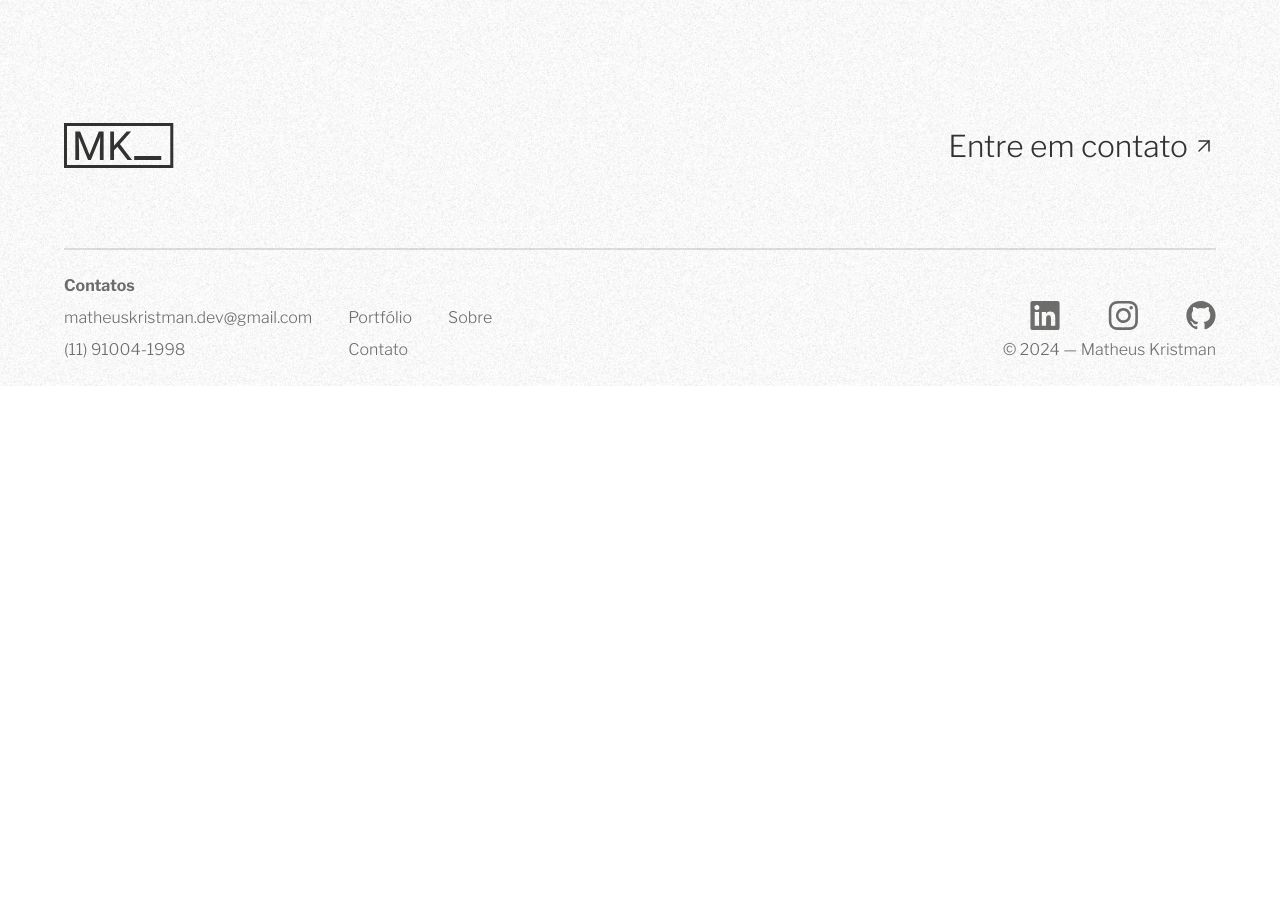
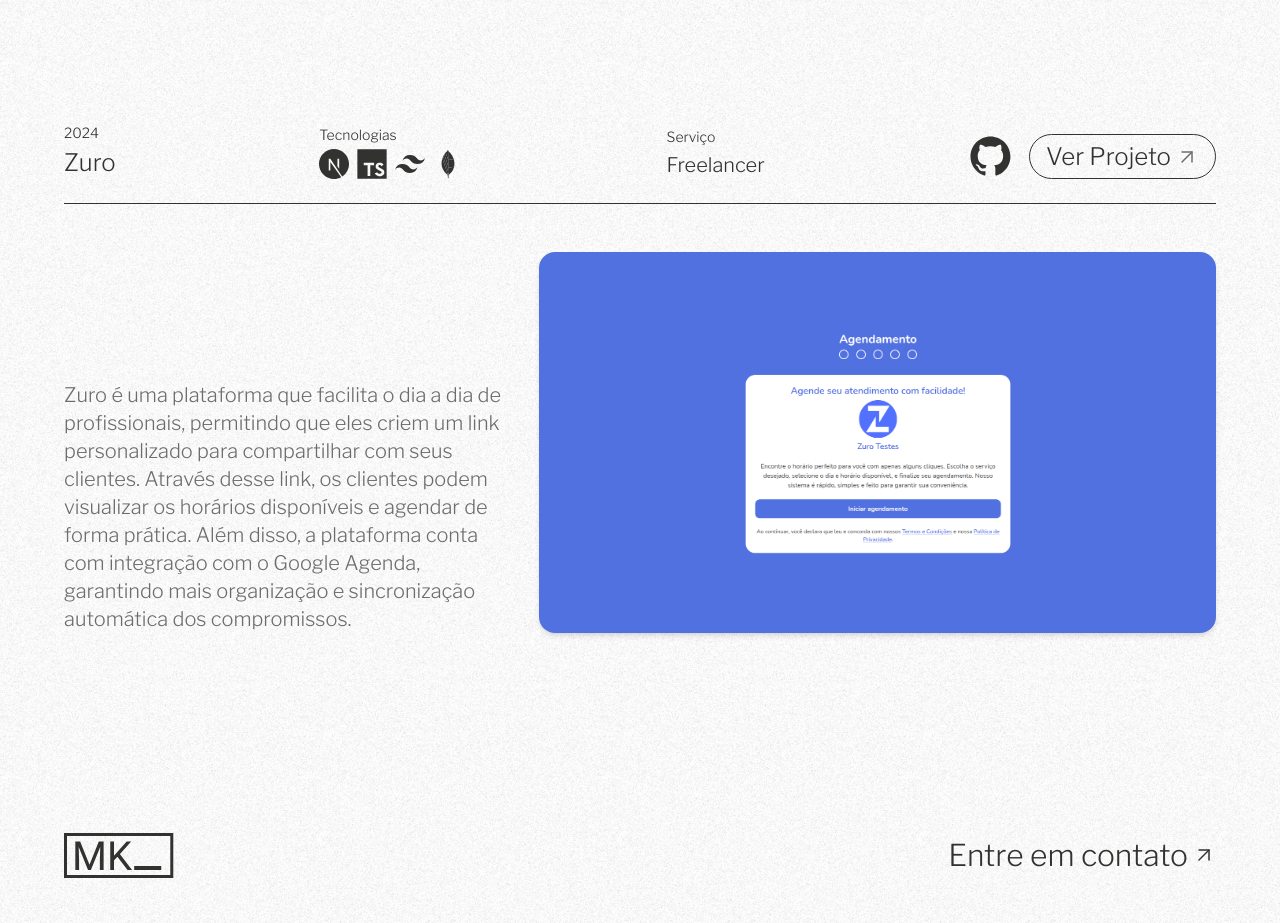
Before and after one commit to MatheusKristman/portfolio-remake, a Next.js app: page /portfolio in a window 1280 px wide. Shown: the part 3140-4063 px from the top of the page. Before the commit the page ends 3526 px from the top, so only its background shows below. Built offline with nearby package versions, Linux system fonts and the light colour scheme.

Commit message:
added zuro to portfolio

```diff
--- a/constants/projects.ts
+++ b/constants/projects.ts
@@ -138,4 +138,35 @@
     projectDesc:
       "Hanazaki Studio é uma agência especializada na criação de modelos 3D para a indústria da construção civil. Como parte de um esforço para aprimorar sua presença online, desenvolvi um novo site institucional que reflete a expertise e o profissionalismo do estúdio. O novo site oferece uma interface moderna e intuitiva, apresentando os serviços oferecidos pela agência, portfólio de projetos anteriores e informações detalhadas sobre a equipe. Com este projeto, busquei não apenas atualizar a imagem online do Hanazaki Studio, mas também destacar sua excelência na criação de modelos 3D para clientes na indústria da construção civil.",
   },
+  {
+    projectName: "Zuro",
+    techs: [
+      {
+        lightImageUrl: "/assets/icons/nextjs-light.svg",
+        darkImageUrl: "/assets/icons/nextjs-dark.svg",
+        content: "Next.js",
+      },
+      {
+        lightImageUrl: "/assets/icons/typescript-light.svg",
+        darkImageUrl: "/assets/icons/typescript-dark.svg",
+        content: "Typescript",
+      },
+      {
+        lightImageUrl: "/assets/icons/tailwindcss-light.svg",
+        darkImageUrl: "/assets/icons/tailwindcss-dark.svg",
+        content: "TailwindCSS",
+      },
+      {
+        lightImageUrl: "/assets/icons/mongodb-light.svg",
+        darkImageUrl: "/assets/icons/mongodb-dark.svg",
+        content: "MongoDB",
+      },
+    ],
+    service: "Freelancer",
+    githubLink: "https://github.com/matteocaracio/zuro",
+    projectLink: "https://zuro.app/",
+    projectImageUrl: "/assets/images/zuro.png",
+    projectDesc:
+      "Zuro é uma plataforma que facilita o dia a dia de profissionais, permitindo que eles criem um link personalizado para compartilhar com seus clientes. Através desse link, os clientes podem visualizar os horários disponíveis e agendar de forma prática. Além disso, a plataforma conta com integração com o Google Agenda, garantindo mais organização e sincronização automática dos compromissos.",
+  },
 ];
```
Also changed, not shown: public/assets/images/zuro.png (added).
